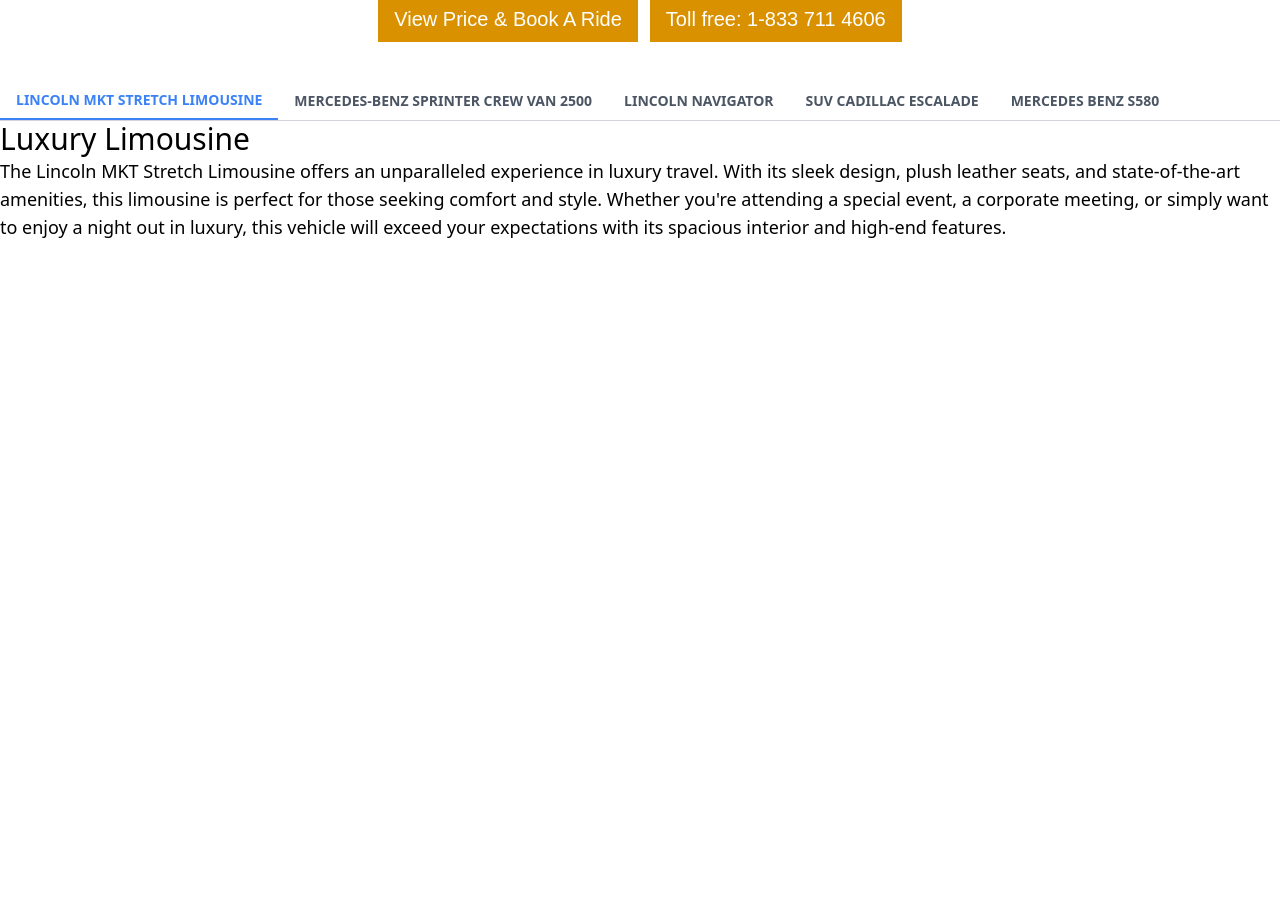
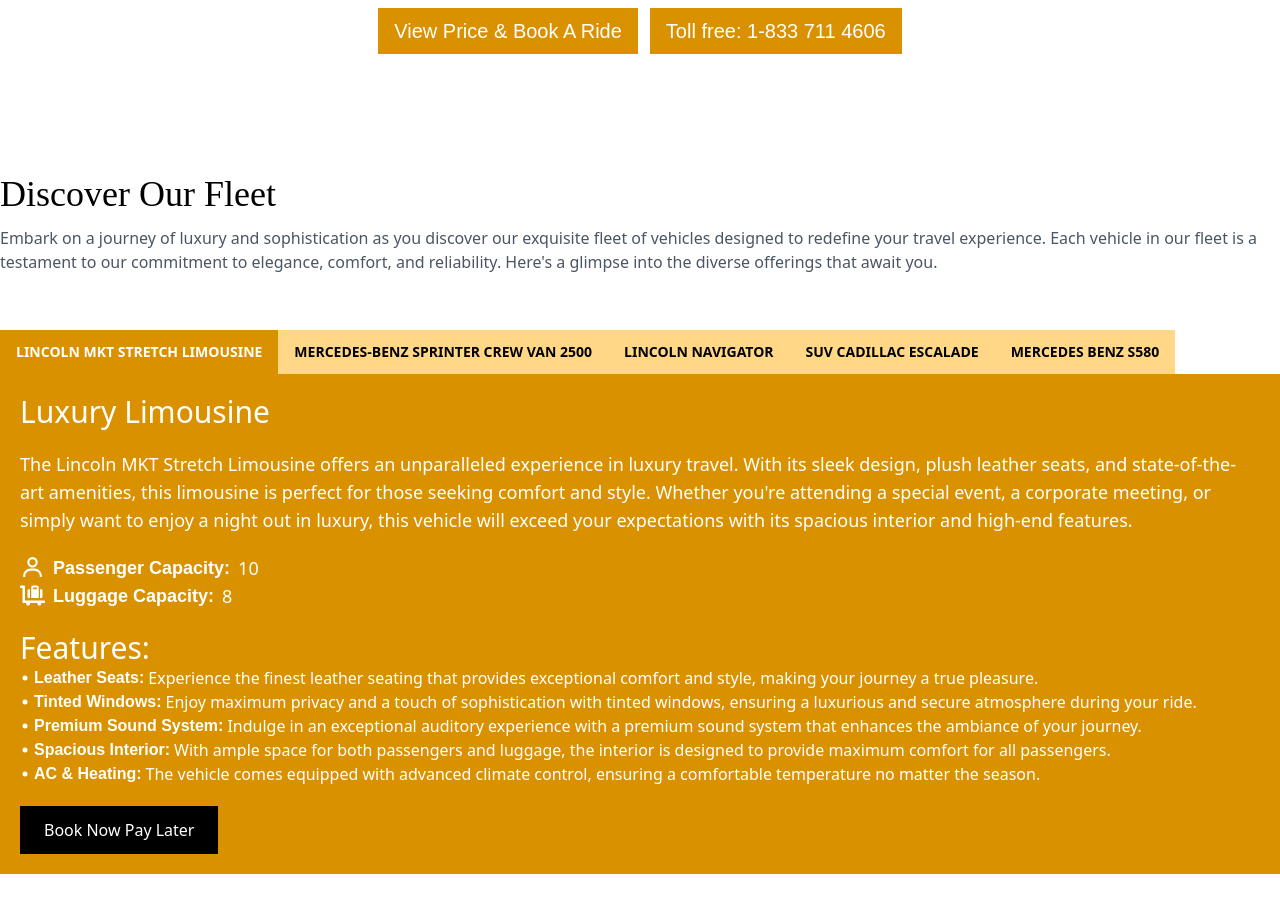
Before and after one commit to webashraf/zsimarketing, a Next.js app: page / in a window 1280 px wide. Shown: the part 720-1632 px from the top of the page. Before the commit the page ends 961 px from the top, so only its background shows below. Built offline with nearby package versions, Linux system fonts and the light colour scheme.

Commit message:
Make a primary look of Discover Our Fleet section

```diff
--- a/src/app/(mainLayout)/page.tsx
+++ b/src/app/(mainLayout)/page.tsx
@@ -3,7 +3,7 @@
 
 export default function Home() {
   return (
-    <div className="min-h-screen">
+    <div className="min-h-screen pb-10">
       <div className="max-w-[1320px] mx-auto ">
         <QuickPriceCheck />
         <DiscoverFleet />
--- a/src/components/commonHeading/commonHeading.tsx
+++ b/src/components/commonHeading/commonHeading.tsx
@@ -1,12 +1,17 @@
 interface ICommonHeadingProps {
   title: string;
   subTitle?: string;
+  position?: string;
 }
 
-const CommonHeading = ({ title, subTitle = "" }: ICommonHeadingProps) => {
+const CommonHeading = ({
+  title,
+  subTitle = "",
+  position = "start",
+}: ICommonHeadingProps) => {
   return (
-    <div className="flex justify-center items-center w-[60%] mx-auto pt-20 pb-14">
-      <h1 className="text-4xl font-taviraj">{title}</h1>
+    <div className={`flex items-${position} flex-col pt-20 pb-14`}>
+      <h1 className="text-4xl font-taviraj mb-3">{title}</h1>
       <p className="text-gray-600">{subTitle}</p>
     </div>
   );
--- a/src/components/homePage/DiscoverFleet.tsx
+++ b/src/components/homePage/DiscoverFleet.tsx
@@ -2,35 +2,83 @@
 
 import { tabItems } from "@/constents/tabItems";
 import { useState } from "react";
+import { BiUser } from "react-icons/bi";
+import { FaLuggageCart } from "react-icons/fa";
+import { GoDotFill } from "react-icons/go";
+import CommonHeading from "../commonHeading/commonHeading";
 
 const DiscoverFleet = () => {
   const [activeTab, setActiveTab] = useState(0);
 
   return (
     <div className="w-full mx-auto">
+      <CommonHeading
+        title="Discover Our Fleet
+"
+        subTitle="Embark on a journey of luxury and sophistication as you discover our exquisite fleet of vehicles designed to redefine your travel experience. Each vehicle in our fleet is a testament to our commitment to elegance, comfort, and reliability. Here's a glimpse into the diverse offerings that await you.
+
+"
+      />
       {/* Tab Header */}
-      <div className="flex border-b border-gray-300">
+      <div className="flex border-gray-300">
         {tabItems.map((tab, index) => (
           <button
             key={index}
-            className={`py-2 px-4 text-lg font-semibold ${
+            className={`py-3 px-4 text-lg font-semibold transition-all duration-300 ease-in-out transform ${
               activeTab === index
-                ? "border-b-2 border-blue-500 text-blue-500"
-                : "text-gray-600 hover:text-blue-500"
+                ? "bg-[#da9100] text-white"
+                : "bg-[#ffd787] hover:bg-[#da9100] hover:text-white transition-all duration-300 ease-in-out transform"
             }`}
             onClick={() => setActiveTab(index)}
           >
-            <p className="text-sm"> {tab.label}</p>
+            <p className="text-sm">{tab.label}</p>
           </button>
         ))}
       </div>
 
       {/* Tab Content */}
-      <div>
+      <div className="p-5 bg-[#da9100] text-white transition-all duration-300 ease-in-out">
         <div></div>
-        <div>
+        <div className="space-y-5">
           <h2 className="text-3xl">{tabItems[activeTab].title}</h2>
           <p className="text-lg">{tabItems[activeTab].description}</p>
+
+          <div>
+            <div className="flex items-center gap-2 text-lg">
+              <BiUser size={25} />
+              <span className="font-semibold font-mulish">
+                Passenger Capacity:
+              </span>{" "}
+              {tabItems[activeTab].totalPassenger}
+            </div>
+            <div className="flex items-center gap-2 text-lg">
+              <FaLuggageCart size={25} />
+              <span className="font-semibold font-mulish">
+                Luggage Capacity:
+              </span>{" "}
+              {tabItems[activeTab].totalLuggage}
+            </div>
+          </div>
+
+          <div>
+            <h2 className="text-3xl">Features:</h2>
+            <ul>
+              <li></li>
+              {tabItems[activeTab].features.map((feature, i) => (
+                <li key={i} className="flex items-center gap-1">
+                  <GoDotFill size={10} />
+                  <span className="font-semibold font-mulish">
+                    {feature.title}:
+                  </span>
+                  {feature.description}
+                </li>
+              ))}
+            </ul>
+          </div>
+
+          <button className="bg-black px-6 py-3 text-md">
+            Book Now Pay Later
+          </button>
         </div>
       </div>
     </div>
--- a/src/components/homePage/QuickPriceCheck.tsx
+++ b/src/components/homePage/QuickPriceCheck.tsx
@@ -32,9 +32,10 @@
       <CommonHeading
         title="Quick Price Check
 "
+        position="center"
       />
 
-      <div className="flex justify-center gap-2">
+      <div className="flex justify-center gap-2 ">
         {quickPriceData.map((quickPriceItem: any) => (
           <div
             key={quickPriceItem.title}
```
